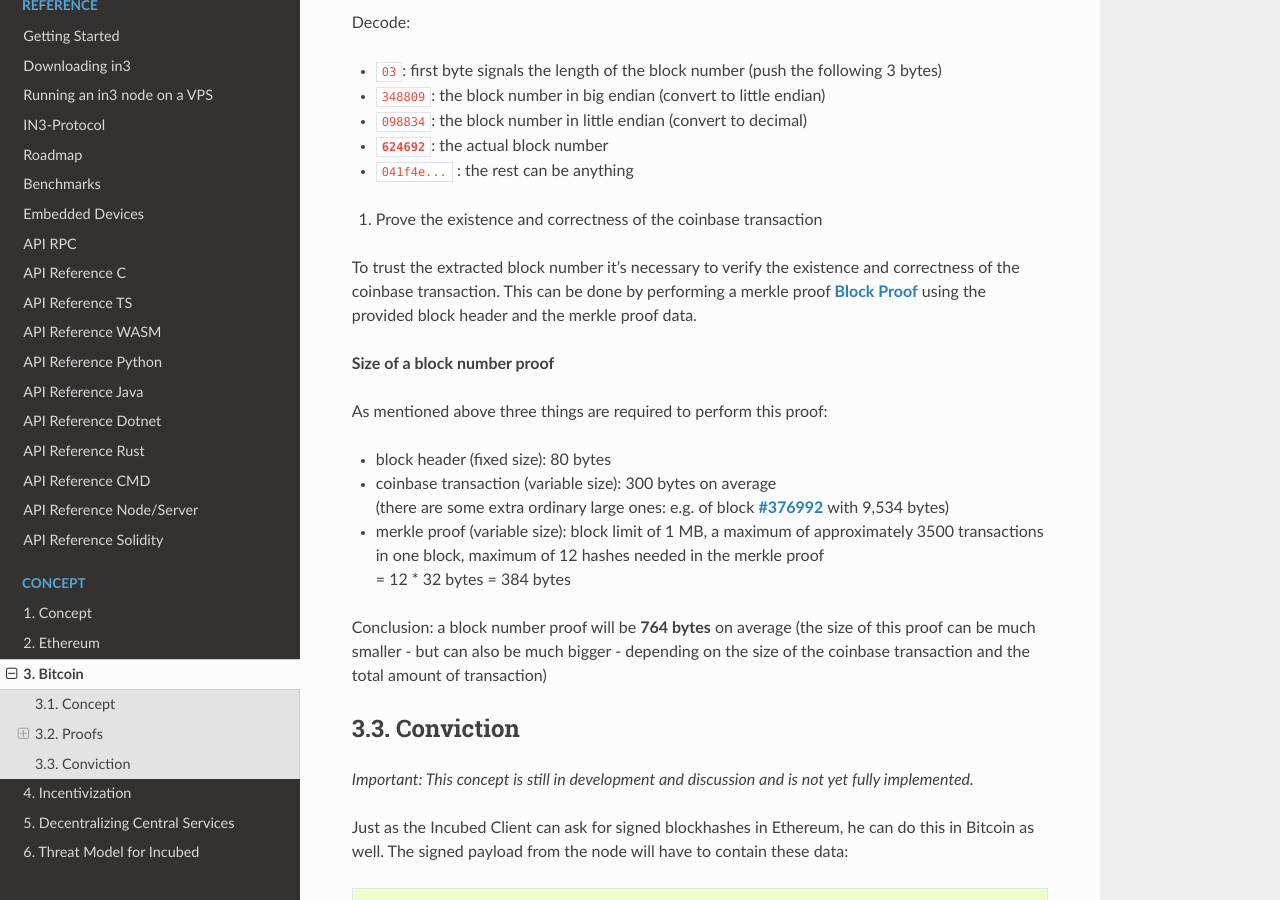
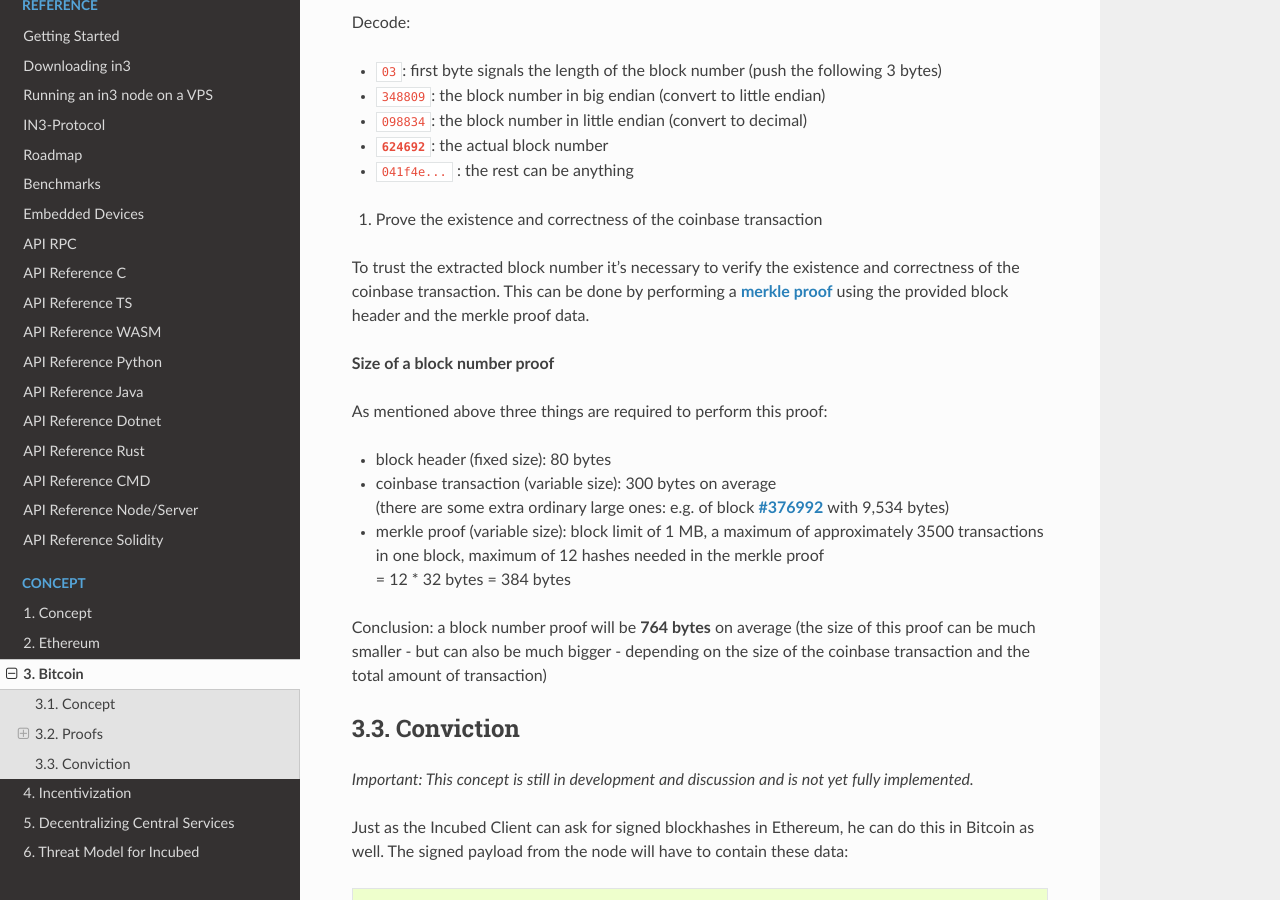
Before and after one commit to blockchainsllc/in3-docs, a Sphinx documentation site: the page built from docs/bitcoin.md, in a window 1280 px wide and 900 px high, scrolled down 6579 px. Built offline with Sphinx 7.4.7 and the Read the Docs theme 2.0.0, drawn with Linux system fonts in a browser that asks for light colours.

Commit message:
Update bitcoin.md

```diff
--- a/docs/bitcoin.md
+++ b/docs/bitcoin.md
@@ -195,7 +195,7 @@ Decode:
 
 2. Prove the existence and correctness of the coinbase transaction
 
-To trust the extracted block number it's necessary to verify the existence and correctness of the coinbase transaction. This can be done by performing a merkle proof [Block Proof](#block-proof) using the provided block header and the merkle proof data.
+To trust the extracted block number it's necessary to verify the existence and correctness of the coinbase transaction. This can be done by performing a [merkle proof](#transaction-proof-merkle-proof) using the provided block header and the merkle proof data.
 
 **Size of a block number proof**
 
```
